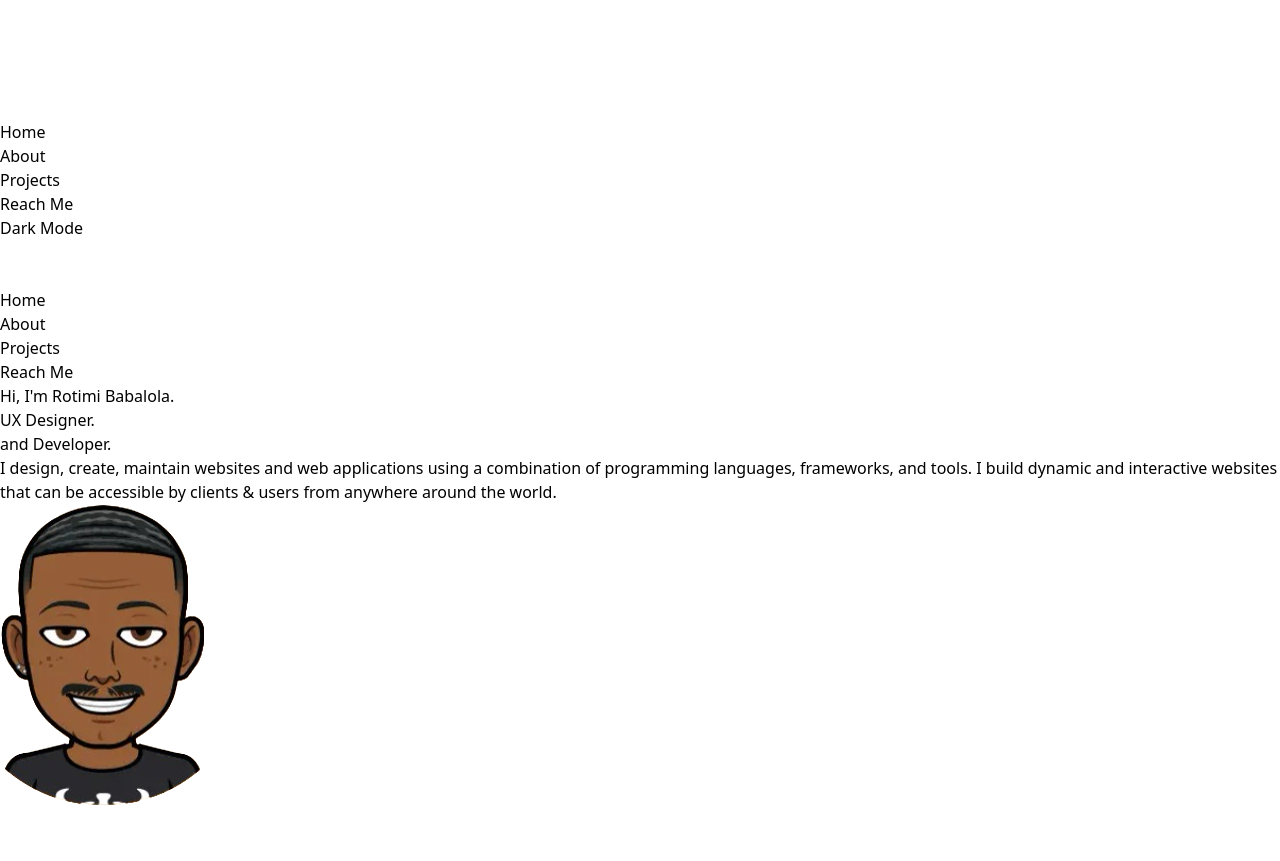
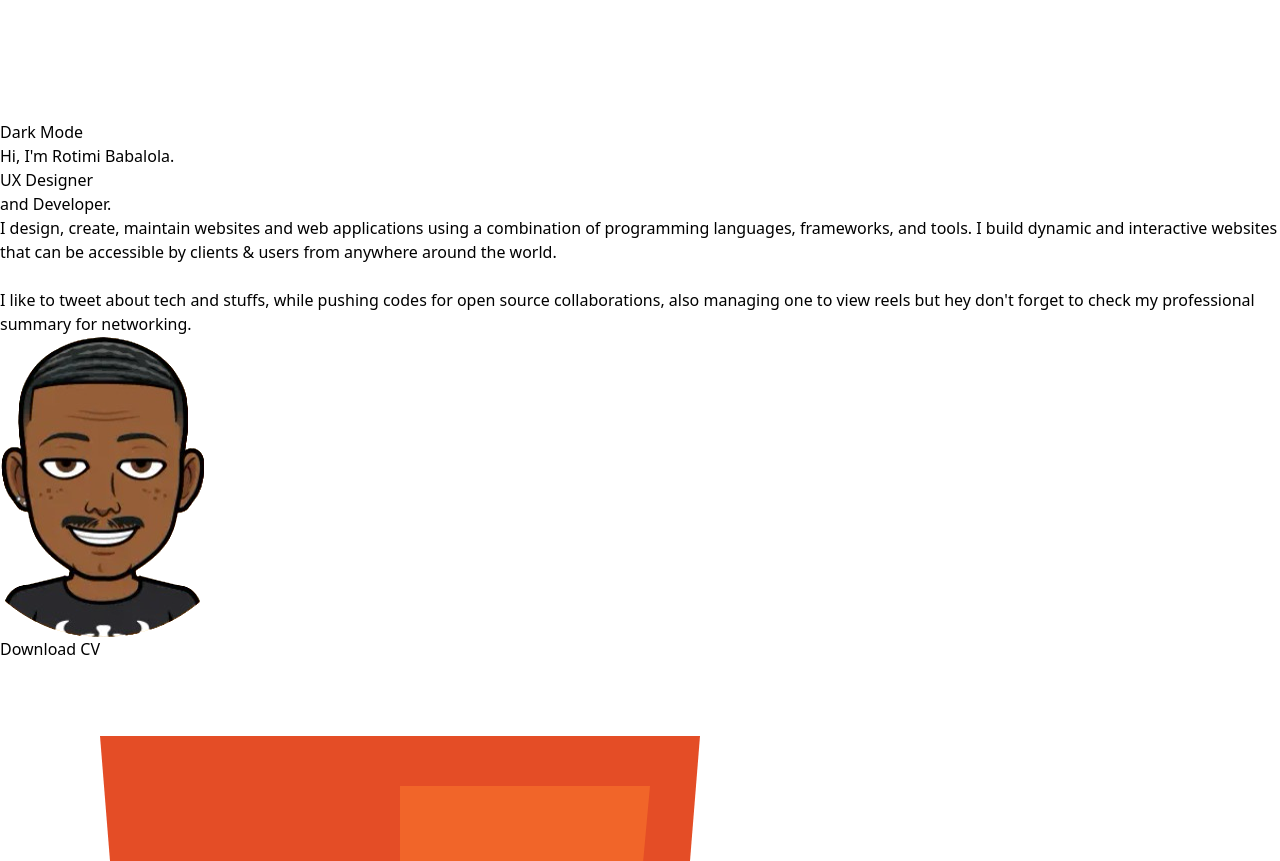
Before and after one commit to justbabss/devbabs, a React (Vite) app: page / in a window 1280 px wide. Shown: the part 680-1541 px from the top of the page. Built offline with nearby package versions, Linux system fonts and the light colour scheme.

Commit message:
cv & mild changes

```diff
--- a/package.json
+++ b/package.json
@@ -11,7 +11,8 @@
   },
   "dependencies": {
     "react": "^18.2.0",
-    "react-dom": "^18.2.0"
+    "react-dom": "^18.2.0",
+    "react-router-dom": "^6.22.3"
   },
   "devDependencies": {
     "@types/react": "^18.2.66",
--- a/src/App.tsx
+++ b/src/App.tsx
@@ -1,62 +1,45 @@
-import { useState } from 'react';
+import { useState, useEffect } from 'react';
 import Logo from './assets/svgs/favico.svg';
 import Description from './description';
 
 function App() {
-  const [darkMode, setDarkMode] = useState(false);
-  const [showMenu, setShowMenu] = useState(false);
+  // Initialize state with the value from local storage if it exists, otherwise default to false
+  const [darkMode, setDarkMode] = useState(localStorage.getItem('darkMode') === 'true');
 
+  // Toggle dark mode and update local storage
   const toggleDarkMode = () => {
-    setDarkMode(!darkMode);
+    const newDarkMode = !darkMode;
+    setDarkMode(newDarkMode);
+    localStorage.setItem('darkMode', newDarkMode.toString());
   };
 
-  const toggleMenu = () => {
-    setShowMenu(!showMenu);
+  // Add a listener to update the state if the local storage changes (e.g., from another tab)
+  useEffect(() => {
+    const handleStorageChange = () => {
+      const newDarkMode = localStorage.getItem('darkMode') === 'true';
+      setDarkMode(newDarkMode);
     };
+
+    window.addEventListener('storage', handleStorageChange);
+
+    return () => {
+      window.removeEventListener('storage', handleStorageChange);
+    };
+  }, []);
 
   return (
     <>
-      <section className={`${darkMode ? 'bg-black' : 'bg-white'} text-${darkMode ? 'white' : 'black'} w-full scroll-smooth h-screen overflow-auto px-5 pt-5 sm:px-3 sm:py-5 md:overflow-hidden`}>
-        <nav className='flex justify-between p-4'>
+      <section className={`${darkMode ? 'bg-black' : 'bg-white'} text-${darkMode ? 'white' : 'black'} w-full scroll-smooth h-screen overflow-auto px-2 pt-5 sm:px-7 sm:py-5 md:px-12 md:overflow-hidden`}>
+        <nav className='flex justify-between p-0'>
           <a href="/">
             <img className="w-9 cursor-pointer bg-black rounded-[10rem]" src={Logo} alt="Logo" />
           </a>
-          <ul className={`font-semibold gap-11 text-[1.2rem] ${darkMode ? 'text-white' : 'text-black'} hidden sm:flex`}>
-            <li className='hover:transition-transform hover:scale-110'><a href="/">Home</a></li>
-            <li className='hover:transition-transform hover:scale-110'><a href="">About</a></li>
-            <li className='hover:transition-transform hover:scale-110'><a href="/">Projects</a></li>
-            <li className='hover:transition-transform hover:scale-110'><a href="/">Reach Me</a></li>
-          </ul>
           <div className={` cursor-pointer ${darkMode ? 'text-white' : 'text-black'}`} onClick={toggleDarkMode}>
             {darkMode ? (
               <p className='text-[1.2rem] font-semibold text-[#fff]'>Light Mode</p>
             ) : (
               <p className='text-[1.2rem] font-semibold text-[#000]'>Dark Mode</p>
             )}
-            </div>
-            <div className="sm:hidden">
-            <button className="p-1" onClick={toggleMenu}>
-              <svg xmlns="http://www.w3.org/2000/svg" className="h-6 w-6" fill="none" viewBox="0 0 24 24" stroke="currentColor">
-                {showMenu ? (
-                  <path strokeLinecap="round" strokeLinejoin="round" strokeWidth={2} d="M6 18L18 6M6 6l12 12" />
-                ) : (
-                  <path strokeLinecap="round" strokeLinejoin="round" strokeWidth={2} d="M4 6h16M4 12h16m-7 6h7" />
-                )}
-              </svg>
-            </button>
-          </div>
-          <div className={`fixed top-0 right-0 h-full w-1/2 bg-[#71797E] z-10 transform ${showMenu ? 'translate-x-0' : 'translate-x-full'} transition-transform duration-300 ease-in-out sm:hidden md:block`}>
-            <button className="absolute top-0 left-0 mt-10 pl-5" onClick={toggleMenu}>
-              <svg xmlns="http://www.w3.org/2000/svg" className="h-6 w-6" fill="none" viewBox="0 0 24 24" stroke="currentColor">
-                <path strokeLinecap="round" strokeLinejoin="round" strokeWidth={2} d="M6 18L18 6M6 6l12 12" />
-              </svg>
-            </button>
-            <ul className="font-semibold text-[1.3rem] flex flex-col justify-start h-full gap-8 mt-20 p-5">
-              <li className='hover:transition-transform hover:scale-110'><a href="/">Home</a></li>
-              <li className='hover:transition-transform hover:scale-110'><a href="">About</a></li>
-              <li className='hover:transition-transform hover:scale-110'><a href="/">Projects</a></li>
-              <li className='hover:transition-transform hover:scale-110'><a href="/">Reach Me</a></li>
-            </ul>
           </div>
         </nav>
         <div className={`${darkMode ? 'text-white' : 'text-black'}`}>
--- a/src/description.tsx
+++ b/src/description.tsx
@@ -8,7 +8,7 @@ import ts from './assets/svgs/ts.svg';
 import git from './assets/svgs/git.svg';
 import github from './assets/svgs/github.svg';
 import avatar from './assets/images/Avatar.png'
-
+import cv from './assets/Rotimi\'s CV.pdf';
 function Description() {
     const [show, setShow] = useState(false);
     const mainRef = useRef(null);
@@ -28,6 +28,30 @@ function Description() {
 
         return () => observer.disconnect();
     }, []);
+     // Initialize state with the value from local storage if it exists, otherwise default to false
+  const [darkMode, setDarkMode] = useState(localStorage.getItem('darkMode') === 'true');
+
+  // Toggle dark mode and update local storage
+  const toggleDarkMode = () => {
+    const newDarkMode = !darkMode;
+    setDarkMode(newDarkMode);
+    localStorage.setItem('darkMode', newDarkMode.toString());
+  };
+
+  // Add a listener to update the state if the local storage changes (e.g., from another tab)
+  useEffect(() => {
+    const handleStorageChange = () => {
+      const newDarkMode = localStorage.getItem('darkMode') === 'true';
+      setDarkMode(newDarkMode);
+    };
+
+    window.addEventListener('storage', handleStorageChange);
+
+    return () => {
+      window.removeEventListener('storage', handleStorageChange);
+    };
+  }, []);
+
 
     return (
         <main
@@ -40,23 +64,32 @@ function Description() {
                 <>
                     <section className="flex flex-col md:flex-row items-center justify-between sm:mt-[0rem]">
                         <div className="order-2 md:order-1 sm:order-1">
-                            <h1 className="sm:text-4xl sm:ml-8 sm:mt-12 font-semibold mt-5 md:mt-[5rem] text-[1.8rem] ">Hi, I'm Rotimi Babalola.</h1>
-                            <h1 className="sm:text-4xl sm:ml-8 sm:mt-5 font-semibold md:mt-5 text-[1.8rem] mt-1">UX Designer.</h1>
-                            <h1 className="sm:text-4xl sm:ml-8 sm:mt-5 font-semibold md:mt-5 text-[1.8rem] mt-1">and Developer.</h1>
-                            <p className=" text-[1.3rem] sm:ml-8 w-[20rem] mt-5 sm:w-[40rem] md:w-[45rem]">
+                            <h1 className="sm:text-4xl sm:ml-8 sm:mt-12 font-semibold mt-5 md:mt-[5rem] md:ml-2 text-[1.8rem] ">Hi, I'm Rotimi Babalola.</h1>
+                            <h1 className="sm:text-4xl sm:ml-8 sm:mt-5 font-semibold md:inline md:ml-2 md:mt-2 text-[1.8rem] mt-1">UX Designer</h1>
+                            <h1 className="sm:text-4xl sm:ml-8 sm:mt-5 font-semibold md:inline md:ml-2 text-[1.8rem] mt-1">and Developer.</h1>
+                            <p className=" text-[1.2rem] sm:ml-8 w-[22rem] mt-4 sm:w-[40rem] md:w-[45rem] md:ml-2">
                                 I design, create, maintain websites and web applications
                                 using a combination of programming languages, frameworks, and tools.
                                 I build dynamic and interactive websites that can be accessible by clients &
-                                users from anywhere around the world.
+                                users from anywhere around the world. <br /> <br />
+                                I like to <a href="https://twitter.com/devbabss" target="_blank" className='text-[#1DA1F2] underline'>tweet</a> about tech and stuffs,
+                                while pushing <a href="https://github.com/justbabss" target="_blank" className='text-[#71797E] underline'>codes</a> for open source collaborations,
+                                also managing one to view <a href="https://instagram.com/dev.babss" target="_blank" className=' text-[#FF007F] underline' >reels</a> but hey don't forget to check my <a href="https://www.linkedin.com/in/rotimi-babalola-a41768248/" target="_blank" className=' text-[#0077b5] underline'>professional summary</a> for networking.
                             </p>
                         </div>
 
-                        <div className="order-1 sm:order-2 md:order-2 mt-6 sm:mr-[-25rem] sm:mt-[-20rem] mb-2 md:mb-0 md:mr-[8rem] md:mt-7">
+                        <div className="order-1 sm:order-2 md:order-2 mt-6 sm:mr-[-25rem] sm:mt-[-26rem] mb-2 md:mb-0 md:mr-[8rem] md:mt-7">
                             <img className="w-[7rem] sm:w-[7rem] md:w-[11rem]" src={avatar} alt="" />
                         </div>
                     </section>
 
-                    <div className="flex flex-wrap justify-between mt-7 md:mt-3 md:my-[5rem] sm:mt-[11rem] sm:mx-8">
+                    <button
+                    className={`${darkMode ? 'border-white' : 'border-black'} border-2 border-black text-[1.3rem] mt-[2rem] md:mt-6 md:ml-2 p-2 sm:mt-[17rem] transition-transform hover:scale-110`}
+                    onClick={toggleDarkMode}>
+                    <a href={cv} download>Download CV</a>
+                    </button>
+
+                    <div className="flex flex-wrap justify-between mt-7 md:mt-0 md:my-[5rem] sm:mt-[2rem] sm:mx-0">
                         <div className="flex justify-between w-full md:w-1/2 md:px-[0rem] md:ml-[0rem]">
                             <img className="w-12" src={html} alt="html logo" />
                             <img className="w-12" src={css} alt="css logo" />
@@ -70,10 +103,11 @@ function Description() {
                             <img className="w-12" src={github} alt="github logo" />
                         </div>
                     </div>
-
                 </>
             )}
         </main>
+
+
     );
 }
 
```
Also changed, not shown: 2 other files (tests, documents, lock files or other folders). Lines whose indentation alone changed are shown as unchanged.
